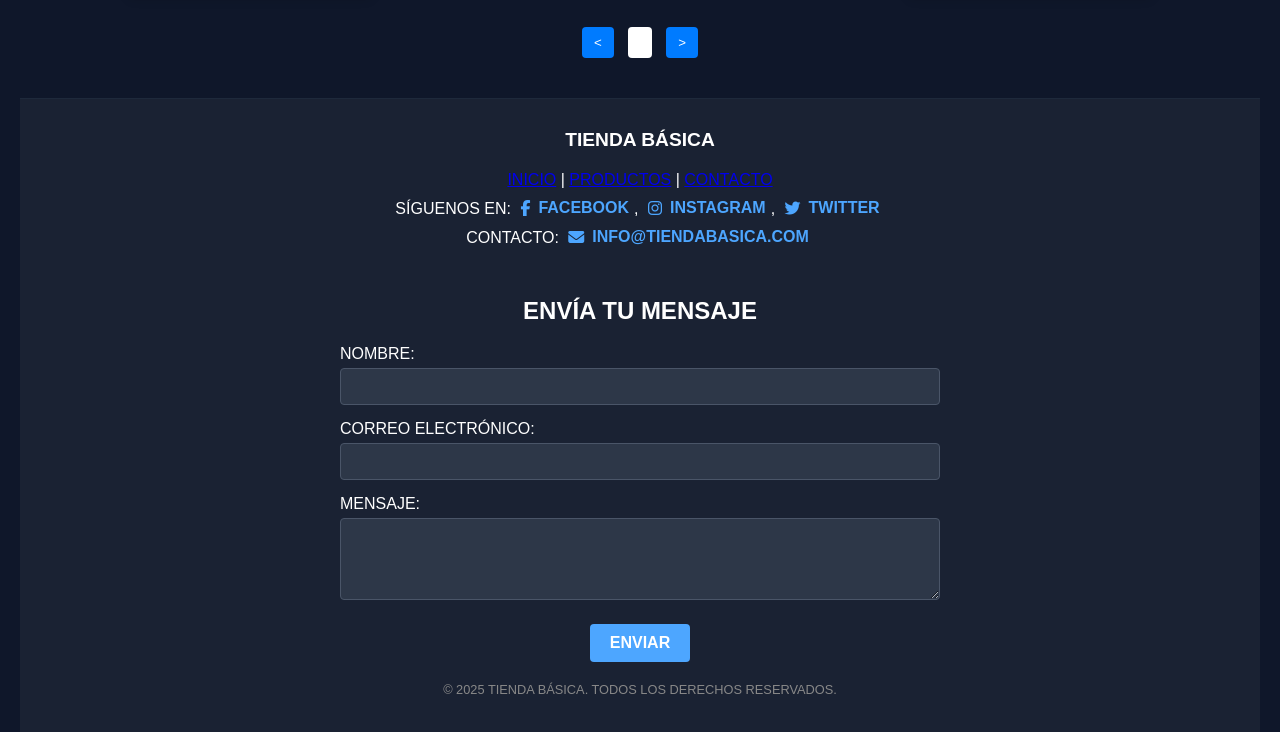
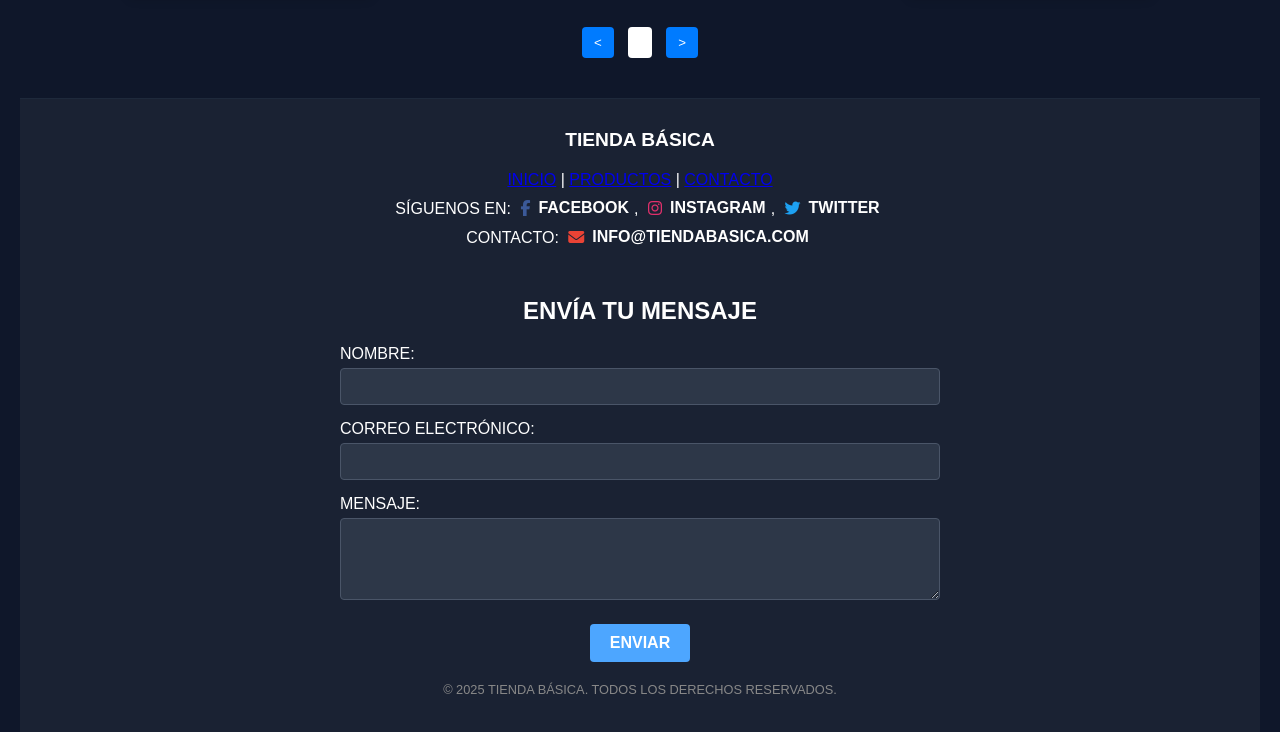
Before and after one commit to CabaUniversidad/Aegys, a plain HTML site: page index.html in a window 1280 px wide. Shown: the part 1099-1831 px from the top of the page. Drawn offline with Linux system fonts and the light colour scheme.

Commit message:
franz:dev/cambio en los iconos

```diff
--- a/css/style.css
+++ b/css/style.css
@@ -105,7 +105,7 @@ button { cursor: pointer; }
 
 
 
-/* ===== Footer (con Iconos) ===== */
+/* ===== Footer (con Iconos Coloridos) ===== */
 footer {
     background-color: #1a2233;
     color: #fff;
@@ -187,19 +187,42 @@ footer .footer-content {
     margin: 0;
 }
 
-/* Estilo para los iconos */
+/* Estilo general para los enlaces de iconos */
 .social-links a, .contact-info a {
-    color: #4da6ff; /* Color de los iconos y enlaces */
+    color: #fff; /* El texto del enlace sigue siendo blanco */
     text-decoration: none;
     font-weight: bold;
-    display: inline-flex; /* Permite alinear el icono y el texto */
+    display: inline-flex;
     align-items: center;
-    gap: 8px; /* Espacio entre el icono y el texto */
+    gap: 8px;
     margin: 0 5px;
 }
 
 .social-links a:hover, .contact-info a:hover {
     text-decoration: underline;
+}
+
+/* Colores específicos para los iconos de redes sociales */
+.social-links a .fa-facebook-f {
+    color: #3b5998; /* Color de Facebook */
+}
+
+.social-links a .fa-instagram {
+    color: #E1306C; /* Color de Instagram */
+    /* Para un degradado (más real, pero más complejo):
+    background: -webkit-linear-gradient(45deg, #f09433 0%,#e6683c 25%,#dc2743 50%,#cc2366 75%,#bc1888 100%);
+    -webkit-background-clip: text;
+    -webkit-text-fill-color: transparent;
+    */
+}
+
+.social-links a .fa-twitter {
+    color: #1DA1F2; /* Color de Twitter */
+}
+
+/* Color para el icono de correo */
+.contact-info a .fa-envelope {
+    color: #EA4335; /* Un rojo vibrante, similar a Gmail */
 }
 
 /* Derechos de autor */
```
Also changed, not shown: index.html (+1 -0 lines).
